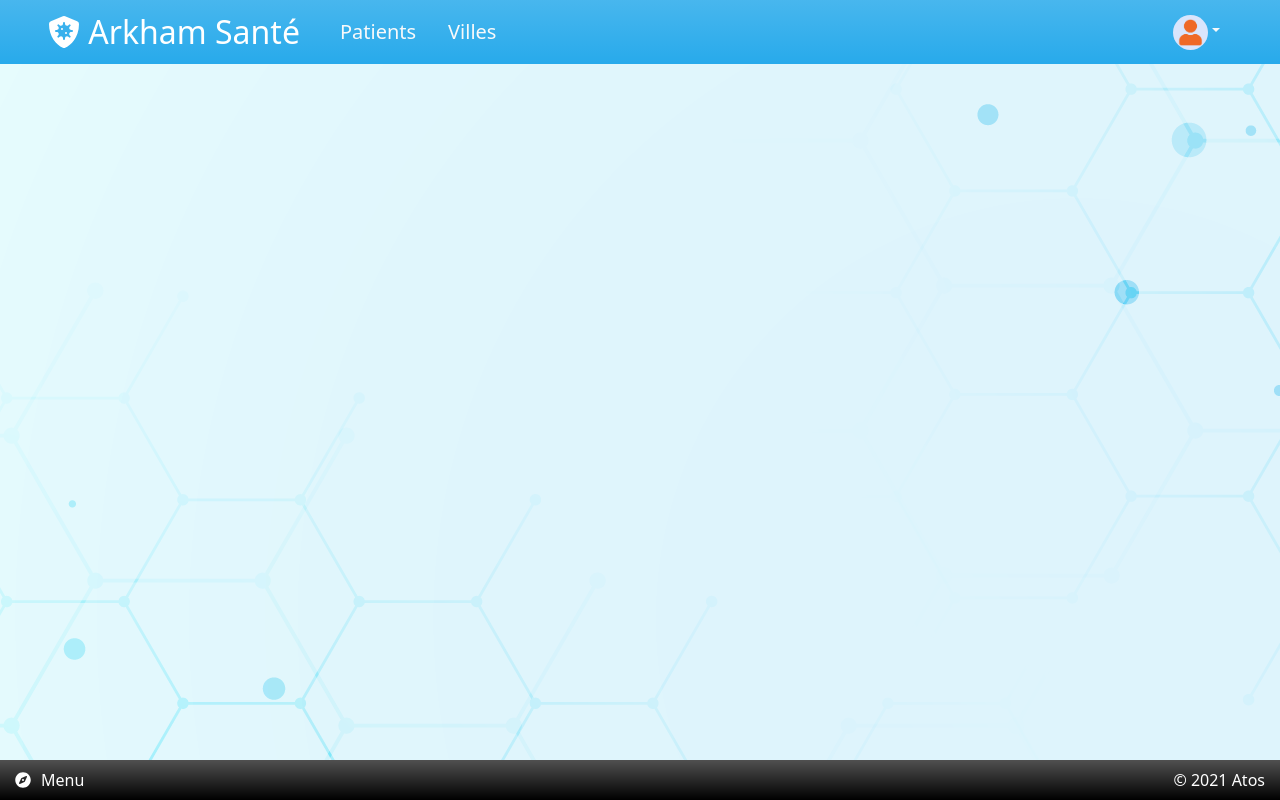
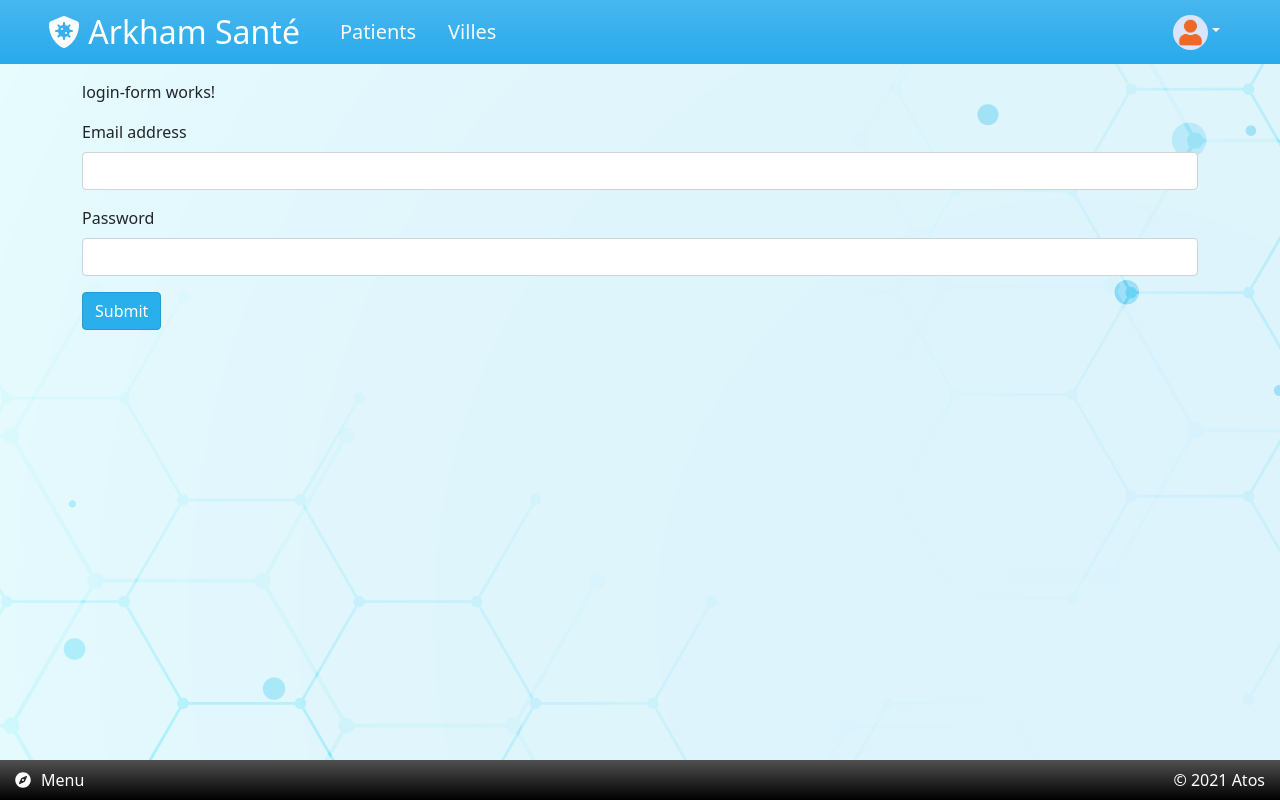
Before and after one commit to simonboivin/AngularMedical, an Angular app: page /login in a window 1280 px wide. Before the commit this address led to /. Built offline with nearby package versions, Linux system fonts and the light colour scheme.

Commit message:
Ajout formulaire de login

```diff
--- a/src/app/app-routing.module.ts
+++ b/src/app/app-routing.module.ts
@@ -1,10 +1,12 @@
 import { NgModule } from '@angular/core';
 import { RouterModule, Routes } from '@angular/router';
 import { DashboardComponent } from './dashboard/dashboard.component';
+import { LoginFormComponent } from './login-form/login-form.component';
 import { PatientsComponent } from './patients/patients.component';
 import { VillesComponent } from './villes/villes.component';
 
 const routes: Routes = [
+  { path: "login", component: LoginFormComponent },
   { path: "", component: DashboardComponent },
   { path: "patients", component: PatientsComponent },
   { path: "villes", component: VillesComponent }
--- a/src/app/login-form/login-form.component.html
+++ b/src/app/login-form/login-form.component.html
@@ -1 +1,15 @@
-<p>login-form works!</p>
+<div class="container">
+    <p>login-form works!</p>
+    <div class="text-danger" *ngIf="erreur">Nom d'utilisateur ou mot de passe incorrect<br><br></div>
+    <form name="monForm" action="" method="post" (submit)="authenticate()" ngNativeValidate>
+        <div class="mb-3">
+            <label for="exampleInputEmail1" class="form-label">Email address</label>
+            <input type="email" name="email" class="form-control" [(ngModel)]="user.email">
+        </div>
+        <div class="mb-3">
+            <label for="exampleInputPassword1" class="form-label">Password</label>
+            <input type="password" name="password" class="form-control" [(ngModel)]="user.password">
+        </div>
+        <button type="submit" class="btn btn-primary">Submit</button>
+    </form>
+</div>
--- a/src/app/login-form/login-form.component.ts
+++ b/src/app/login-form/login-form.component.ts
@@ -1,15 +1,45 @@
 import { Component, OnInit } from '@angular/core';
+import { Router } from '@angular/router';
+import { UserService } from '../services/user.service';
 
-@Component({
+@Component( {
   selector: 'app-login-form',
   templateUrl: './login-form.component.html',
   styleUrls: ['./login-form.component.css']
-})
+} )
 export class LoginFormComponent implements OnInit {
 
-  constructor() { }
+  erreur: Boolean = false;
 
-  ngOnInit(): void {
+  public user: any = {
+    email: "",
+    password: ""
+  };
+
+  constructor( private userService: UserService, private router: Router ) { }
+
+  ngOnInit (): void {
+  }
+
+
+  authenticate () {
+    this.userService.authenticate( this.user ).subscribe(
+      data => {
+        console.log( 'tentative de login' );
+        console.log( data );
+        if ( data.id > 0 ) {
+          sessionStorage.setItem( "connectedUser", data );
+          console.log( "Login ok, redirection..." );
+          this.router.navigate( [''] );
+        } else {
+          this.erreur = true;
+        }
+      }, error => {
+        console.log( 'Erreur de login' );
+        this.erreur = true;
+      }
+    );
+
   }
 
 }
--- /dev/null
+++ b/src/app/services/user.service.ts
@@ -0,0 +1,17 @@
+import { HttpClient } from '@angular/common/http';
+import { Injectable } from '@angular/core';
+import { environment } from 'src/environments/environment';
+import { httpOptions } from '../variables';
+
+@Injectable( {
+  providedIn: 'root'
+} )
+export class UserService {
+
+  constructor( private httpClient: HttpClient ) { }
+
+  authenticate ( user: any ) {
+    return this.httpClient.post<any>( environment.urlApi + "login", user, httpOptions );
+  }
+
+}
```
